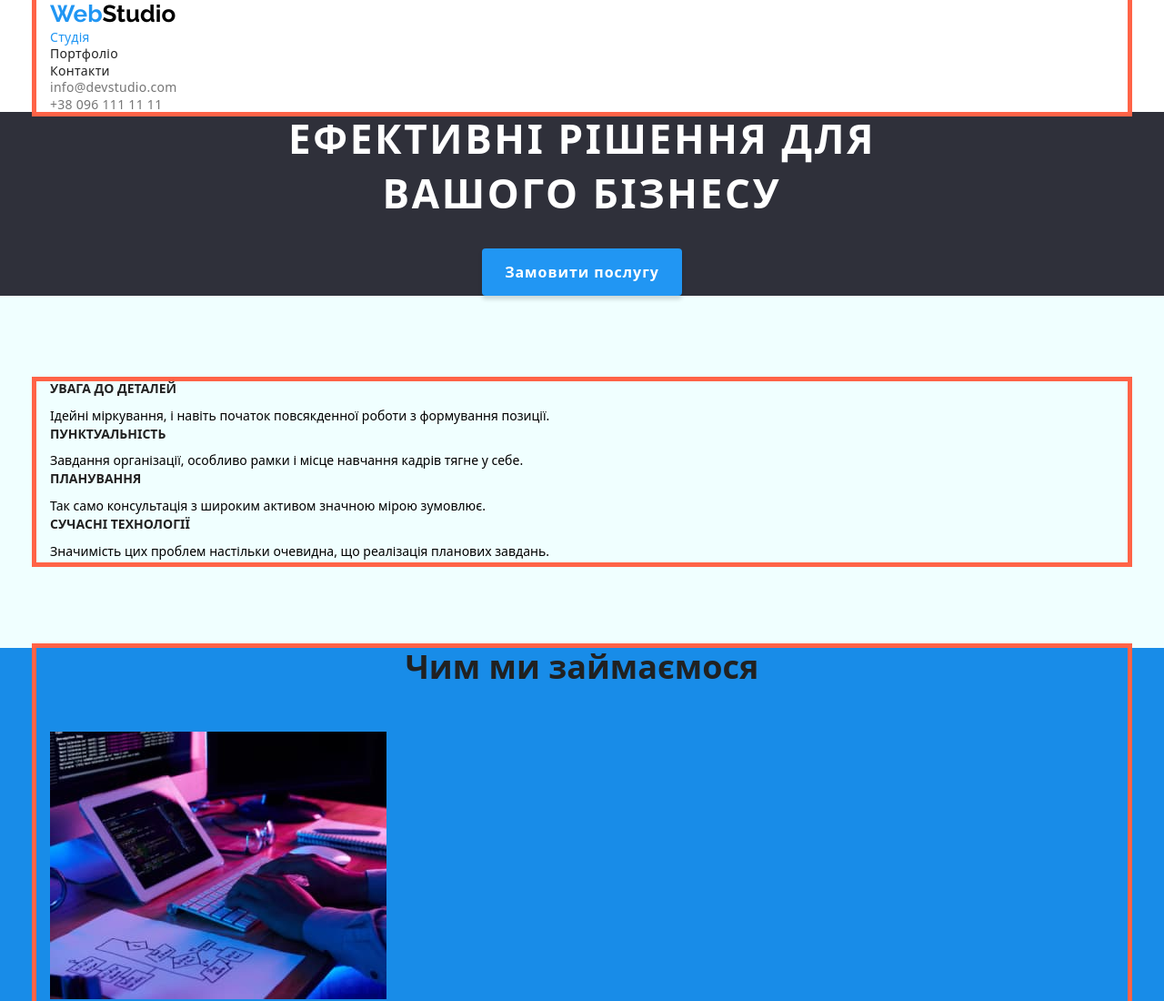
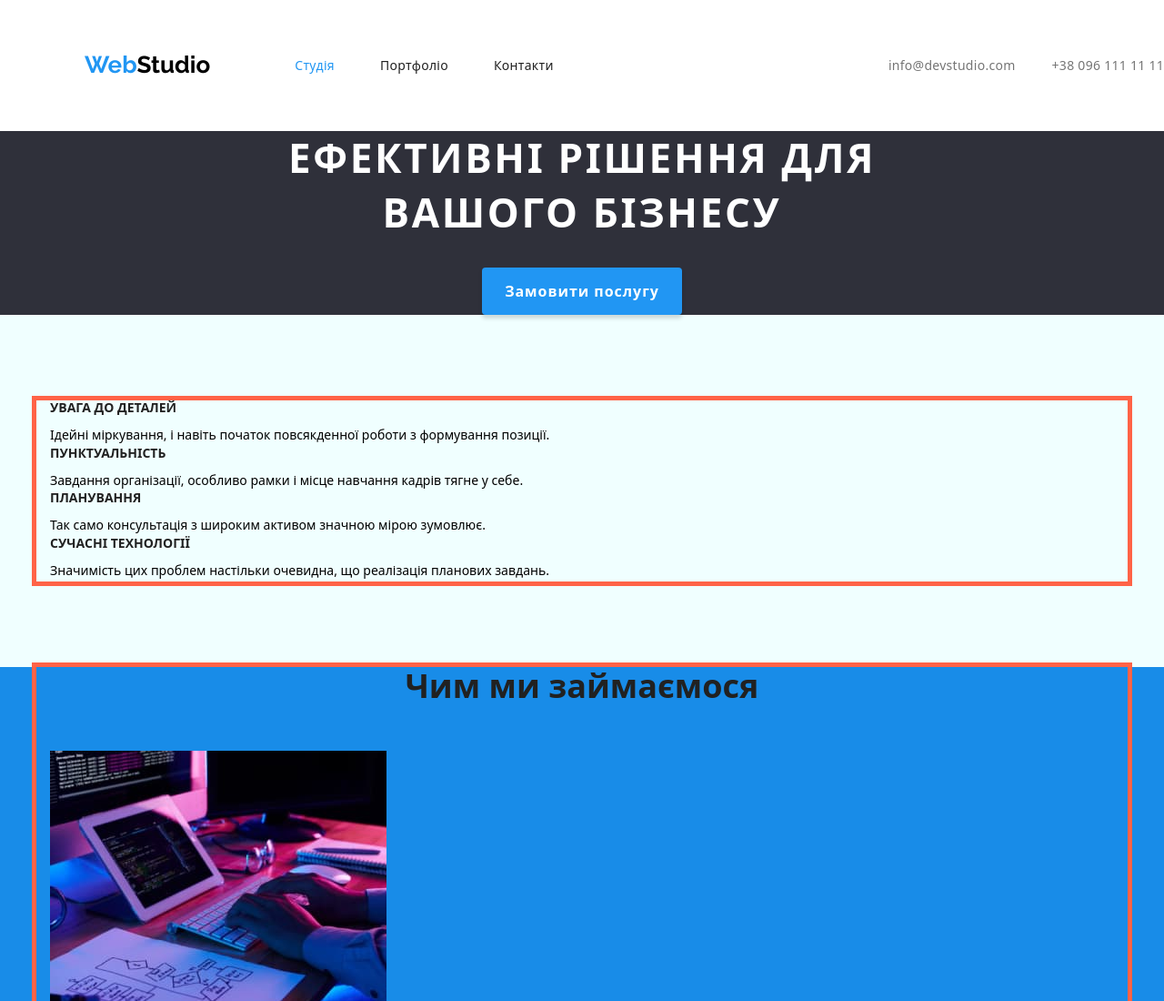
Before and after one commit to nadine525/goit-markup-hw-03, a plain HTML site: page index.html in a window 1280 px wide. Shown: the top 1100 px of the page at 91% size. Drawn offline with nearby package versions, Linux system fonts and the light colour scheme.

Commit message:
допрацьований Хедер з Флексбокс

```diff
--- a/css/styles.css
+++ b/css/styles.css
@@ -5,7 +5,7 @@ html {
 *,
 *::before
 *::after {
-    border-sizing: inherit
+    box-sizing: inherit;
 }
 
 :root {
@@ -21,11 +21,13 @@ html {
     --button-hover-color: #188CE8;
     --footer-mail-tel-color: rgba(255, 255, 255, 0.6);
     --background-team-item-color: #FFFFFF;
+    --central-buttom-color: rgba(0, 0, 0, 0.15);
 }
 
 /* визначення основних кольорів тексту та фону */
 .body {
   margin: 0;
+
   background-color: var(--background-color);
   color: var(--primary-text-color);
   font-family: Roboto, sans-serif;
@@ -37,12 +39,29 @@ html {
 .list {
     margin: 0;
     padding: 0;
+
     list-style: none;
+}
+
+.container-header {
+    display: flex;
+    align-items: center;
+    justify-content: space-between;
+}
+
+.main-nav {
+    display: flex;
+    align-items: center;
+    margin-left: 93px;
 }
 
 /* оформлення логотипу */
 .logo {
     display: inline-block;
+    padding-top: 24px;
+    padding-bottom: 25px;
+    margin-right: 93px;
+
     color: var(--simple-black-text-color);
     text-decoration-line: none;
     font-family: Raleway, sans-serif;
@@ -50,12 +69,87 @@ html {
     font-size: 26px;
     line-height: 1.19;
 }
+
 .logo-accent {
     color: var(--accent-color);
 }
 
-/* оформлення навігації */
-.container{
+.site-nav {
+    display: flex;
+}
+
+.site-nav-items {
+    margin-right: 50px;
+    padding-top: 32px;
+    padding-bottom: 32px;
+
+}
+.site-nav-items:nth-last-child(-n+1) {
+    margin-right: 0px;
+}
+
+.nav-link {
+    display: block;
+    padding-top: 32px;
+    padding-bottom: 32px;
+
+    color: var(--title-text-color);
+    text-decoration-line: none;
+    font-weight: 500;
+    font-size: 14px;
+    line-height: 1.14;
+    letter-spacing: 0.02em;
+}
+
+.nav-link:hover,
+.nav-link:focus {
+    color: var(--accent-color);
+}
+
+.nav-link.current {
+    color: var(--accent-color);
+}
+
+.main-contacts {
+    display: flex;
+    align-items: center;
+}
+
+.contacts {
+    display: flex;
+}
+
+.contacts-items {
+    padding-top: 32px;
+    padding-bottom: 32px;
+    margin-right: 40px;
+    margin-left: auto;
+}
+
+.contacts-items:nth-last-child(-n+1) {
+    margin-right: 0px;
+}
+
+.contacts-link{
+    display: block;
+    color: var(--primary-text-color);
+    text-decoration-line: none;
+    font-weight: 500;
+    font-size: 14px;
+    line-height: 1.14;
+    letter-spacing: 0.02em;
+    padding-top: 32px;
+    padding-bottom: 32px;
+}
+
+.contacts-link:hover,
+.contacts-link:focus {
+    color: var(--accent-color);
+}
+
+
+/* оформлення контейнеру */
+.container {
     width: 1200px;
     padding-left: 15px;
     padding-right: 15px;
@@ -65,49 +159,16 @@ html {
     outline: 5px solid tomato;
 }
 
-.nav-link{
-    display: inline-block;
-    color: var(--title-text-color);
-    text-decoration-line: none;
-    font-weight: 500;
-    font-size: 14px;
-    line-height: 1.14;
-    letter-spacing: 0.02em;
-}
-.nav-link:hover,
-.nav-link:focus{
-    color: var(--accent-color);
-}
-
-.nav-link.current{
-    color: var(--accent-color);
-}
-
-
-/* оформлення контактів */
-.contacts-link{
-    display: inline-block;
-    color: var(--primary-text-color);
-    text-decoration-line: none;
-    font-weight: 500;
-    font-size: 14px;
-    line-height: 1.14;
-    letter-spacing: 0.02em;
-}
-
-.contacts-link:hover,
-.contacts-link:focus {
-    color: var(--accent-color);
-}
-
 /* оформлення героя */
 .hero {
     background: var(--background-hero-color);
     text-align: center;
 }
+
 .hero-title {
     margin-top: 0;
     margin-bottom: 30px;
+
     color: var(--simple-white-text-color);
     font-weight: 900;
     font-size: 44px;
@@ -120,7 +181,7 @@ html {
 /* оформлення кнопки */
 .button {
     display: inline-block;
-    box-shadow: 0px 4px 4px rgba(0, 0, 0, 0.15);
+    box-shadow: 0px 4px 4px var(--central-buttom-color);
     border-radius: 4px;
     padding: 10px 24px;
     border: 1px solid transparent;
--- a/index.html
+++ b/index.html
@@ -12,22 +12,25 @@
   <body>
     <!--Шапка сторінки-->
     <header>
-      <div class="container">
+      <div class="container-header">
         <nav>
+          <div class="main-nav">
             <a href="./index.html" class="logo"><span class="logo-accent">Web</span>Studio</a>
                 <!--Навігація на інші сторінки-->
             <ul class="site-nav list">
-          <li><a href="./index.html" class="nav-link current">Студія</a></li>
-          <li><a href="./portfolio.html" class="nav-link">Портфоліо</a></li>
-          <li><a href="#" class="nav-link">Контакти</a></li>
+              <li class="site-nav-items"><a href="./index.html" class="nav-link current">Студія</a></li>
+              <li class="site-nav-items"><a href="./portfolio.html" class="nav-link">Портфоліо</a></li>
+              <li class="site-nav-items"><a href="#" class="nav-link">Контакти</a></li>
             </ul>
+          </div>
         </nav>
-
             <!--Контакти-->
+          <div class="main-contacts">
             <ul class="contacts list">
-          <li><a href="mailto:info@devstudio.com" class="contacts-link">info@devstudio.com</a></li>
-          <li><a href="tel:+380961111111" class="contacts-link">+38 096 111 11 11</a></li>
+              <li class="contacts-items"><a href="mailto:info@devstudio.com" class="contacts-link">info@devstudio.com</a></li>
+              <li class="contacts-items"><a href="tel:+380961111111" class="contacts-link">+38 096 111 11 11</a></li>
             </ul>
+          </div>
       </div>
     </header>
 
```
Lines whose indentation alone changed are shown as unchanged.
